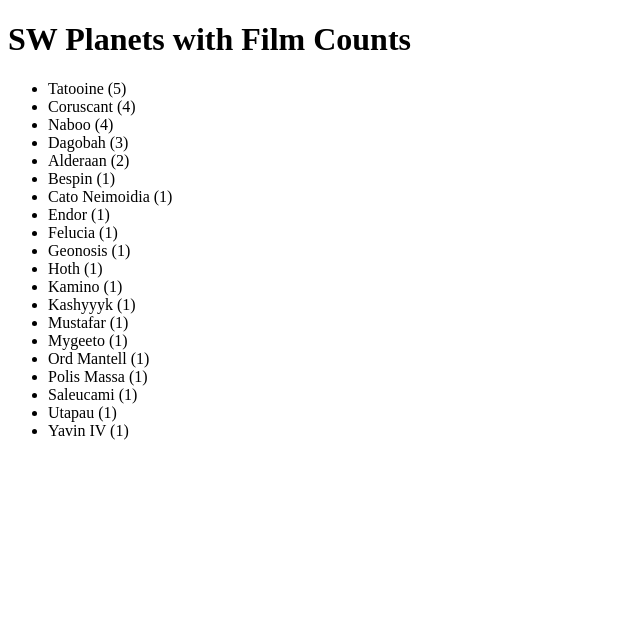
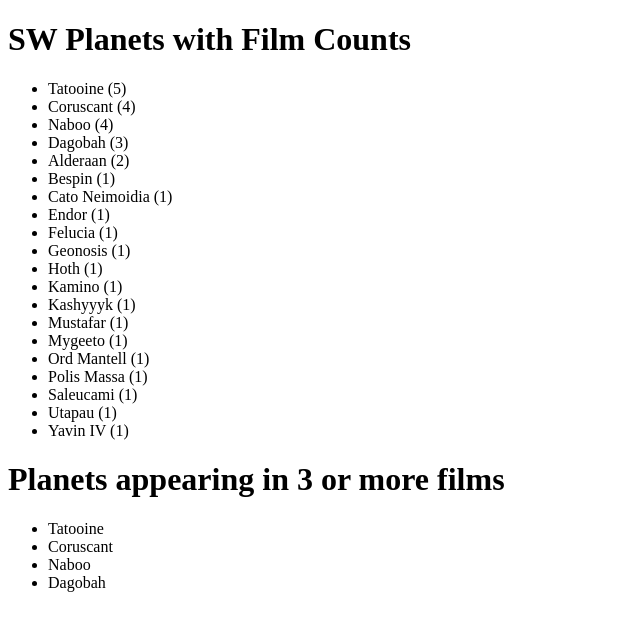
Before and after one commit to 2025-fall-js-frameworks/angular-components, an Angular app: page / in a window 1280 px wide. Shown: the top 630 px of the page, without its empty margins (0-640 px from the left). Built offline with nearby package versions, Linux system fonts and the light colour scheme.

Commit message:
Fixed app.html...

```diff
--- a/src/app/app.html
+++ b/src/app/app.html
@@ -1 +1,2 @@
 <app-sw-planet-films></app-sw-planet-films>
+<app-my-component></app-my-component>
--- a/src/app/app.ts
+++ b/src/app/app.ts
@@ -1,9 +1,10 @@
 import { Component, signal } from '@angular/core';
 import { SwPlanetFilms } from './sw-planet-films/sw-planet-films';
+import { MyComponent } from './kimberg/my-component/my-component';
 
 @Component({
 	selector: 'app-root',
-	imports: [SwPlanetFilms],
+	imports: [SwPlanetFilms, MyComponent],
 	templateUrl: './app.html',
 	styleUrl: './app.css',
 })
```
Also changed, not shown: src/app/kimberg/my-component/my-component.ts (+5 -7 lines).
